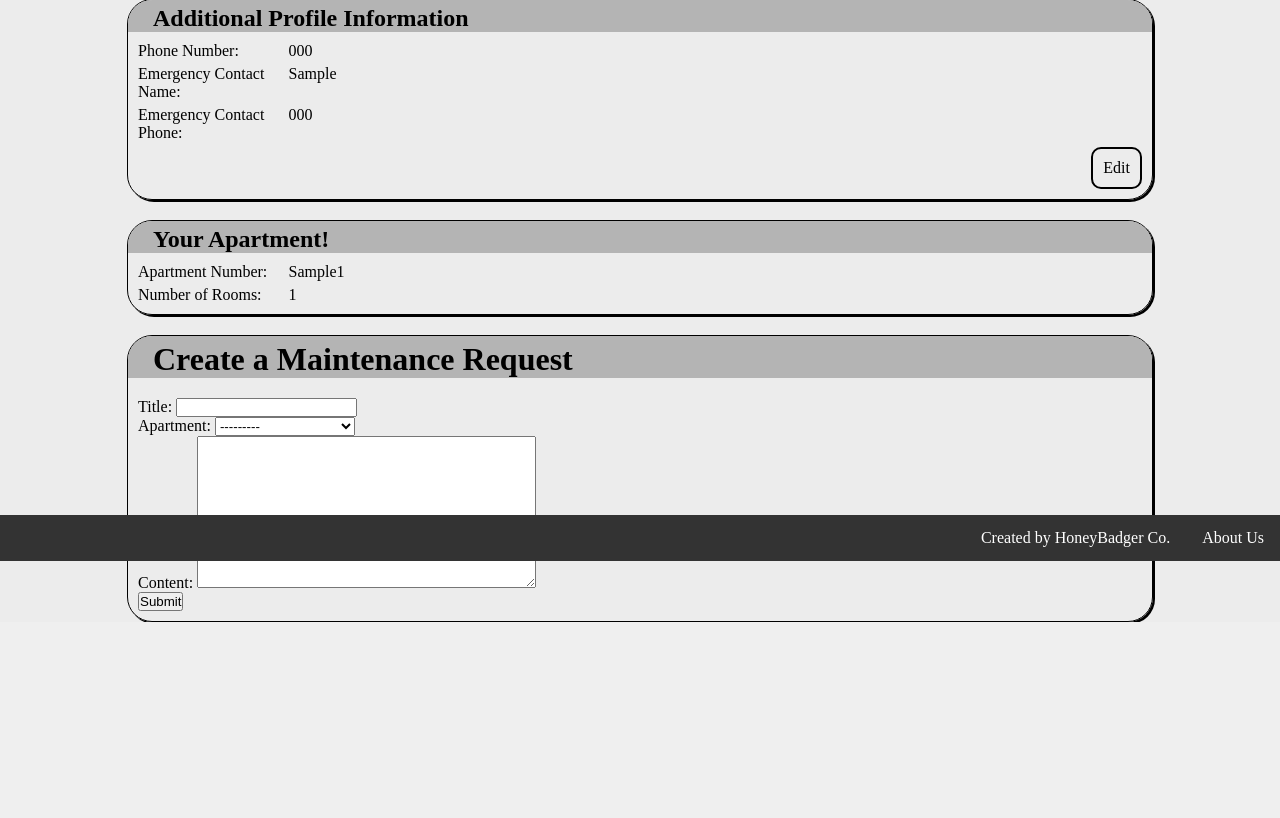
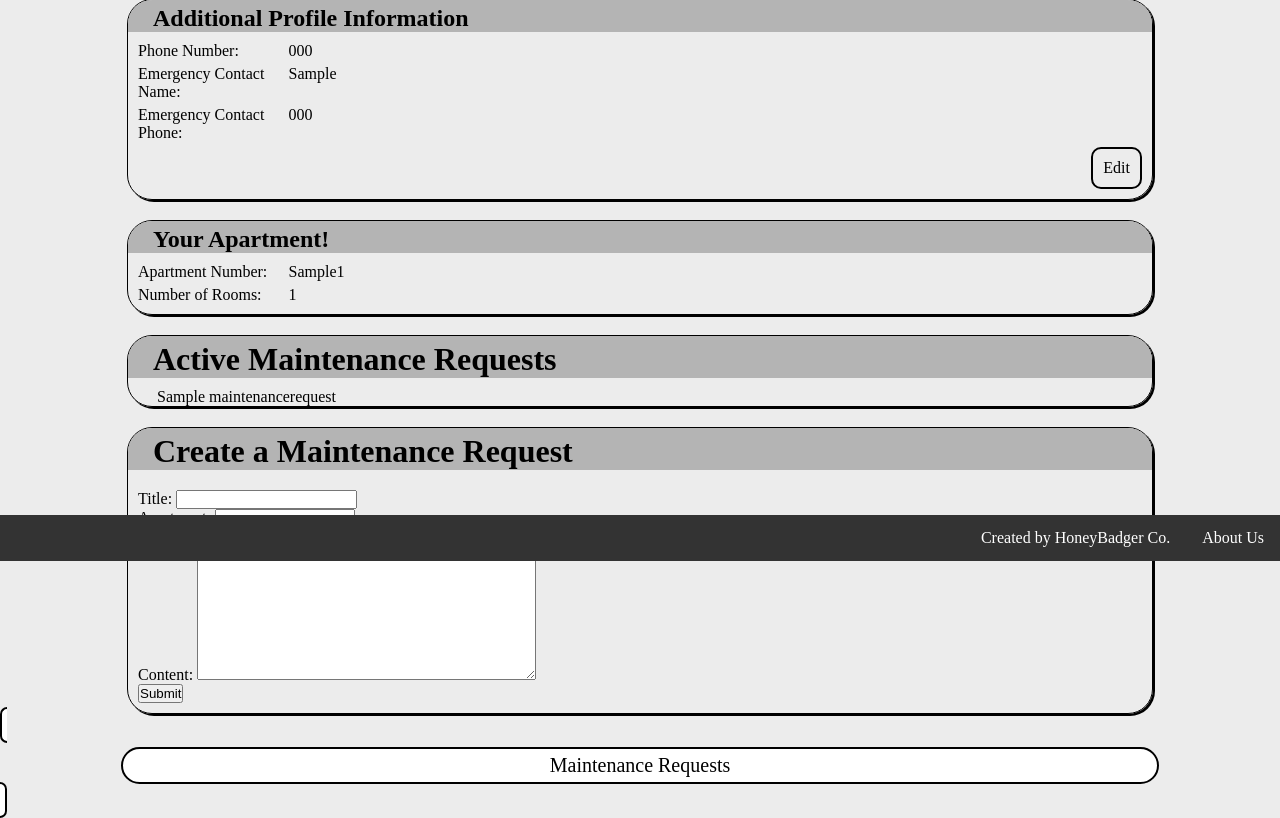
Before and after one commit to AntTal13/MyPlace, a Django app: page /accounts/1/ in a window 1280 px wide. Shown: the part 239-1057 px from the top of the page. Before the commit the page ends 861 px from the top, so only its background shows below. Run offline with Django 4.2, Linux system fonts and the light colour scheme; a user stored in the database is signed in; tables that the repository leaves empty hold one stand-in row (values such as "Sample post"); some web fonts are replaced.

Commit message:
Added Individual User Based View for Requests

```diff
--- a/main_app/context_processors.py
+++ b/main_app/context_processors.py
@@ -1,4 +1,4 @@
-from .models import UserProfile, Apartment
+from .models import UserProfile, Apartment, MaintenanceRequest
 
 
 def user_profile(request):
@@ -17,3 +17,16 @@
         if user_profile:
             apartment = Apartment.objects.filter(tenant=user_profile).first()
     return {'has_apartment': bool(apartment), 'apartment': apartment}
+
+def has_maintenance_requests(request):
+    maintenance_requests = []
+    if request.user.is_authenticated:
+        try:
+            user_profile = UserProfile.objects.get(user=request.user)
+            maintenance_requests = MaintenanceRequest.objects.filter(user=user_profile)
+        except UserProfile.DoesNotExist:
+            pass
+
+    context = {'maintenance_requests': maintenance_requests}
+
+    return context
--- a/main_app/static/css/styles.css
+++ b/main_app/static/css/styles.css
@@ -183,3 +183,35 @@
   cursor: pointer;
   color: white;
 }
+
+.large_button {
+  background-color: white;
+  border-radius: 25px;
+  width: 80%;
+  color: black;
+  border: 2px black solid;
+  font-size: 20px;
+  text-align: center;
+  padding: 5px;
+  text-decoration: none;
+  margin: 10px auto 5px auto;
+}
+
+.large_button:hover {
+  background-color: black;
+  color: white;
+  border: 2px white solid;
+}
+
+.maint_item_profile {
+  padding: 4px;
+  text-decoration: none;
+  margin: 5px 5px 10px 25px;
+  color: black;
+  font-size: medium;
+}
+
+.maint_item_profile:hover {
+  color:blue;
+  font-size: Large;
+}
--- a/main_app/templates/profile/profile.html
+++ b/main_app/templates/profile/profile.html
@@ -48,6 +48,18 @@
         </div>
     </div>
 
+    {% if maintenance_requests %}
+    <div class="information_card_apartment">
+        <div class="information_card_title">
+            <h1>Active Maintenance Requests</h1>
+        </div>
+        {% for request in maintenance_requests %}
+        <a href="{% url 'MaintenanceRequestUpdate' request.id %}" class="maint_item_profile"> {{ request.title }} </a>
+        {% endfor %}
+    </div>
+    {% endif %}
+
+
     <div class="information_card_apartment">
         <div class="information_card_title">
             <h1>Create a Maintenance Request</h1>
@@ -74,6 +86,9 @@
         </form>
     </div>
 
+    <a href="{% url 'maintenance_request_index'%}" class="large_button">
+        <div class="large_button">Maintenance Requests</div>
+    </a>
 {% else %}
     <div class="information_card_apartment">
         <div class="info_padding"> <p> You have not yet been established as a tenant! </p> </div>
--- a/myplace/settings.py
+++ b/myplace/settings.py
@@ -66,7 +66,8 @@
                 'django.contrib.auth.context_processors.auth',
                 'django.contrib.messages.context_processors.messages',
                 'main_app.context_processors.user_profile',
-                'main_app.context_processors.has_apartment'
+                'main_app.context_processors.has_apartment',
+                'main_app.context_processors.has_maintenance_requests'
             ],
         },
     },
```
Also changed, not shown: main_app/templates/maintenancerequest/maintenancerequest.html (+3 -7 lines).
